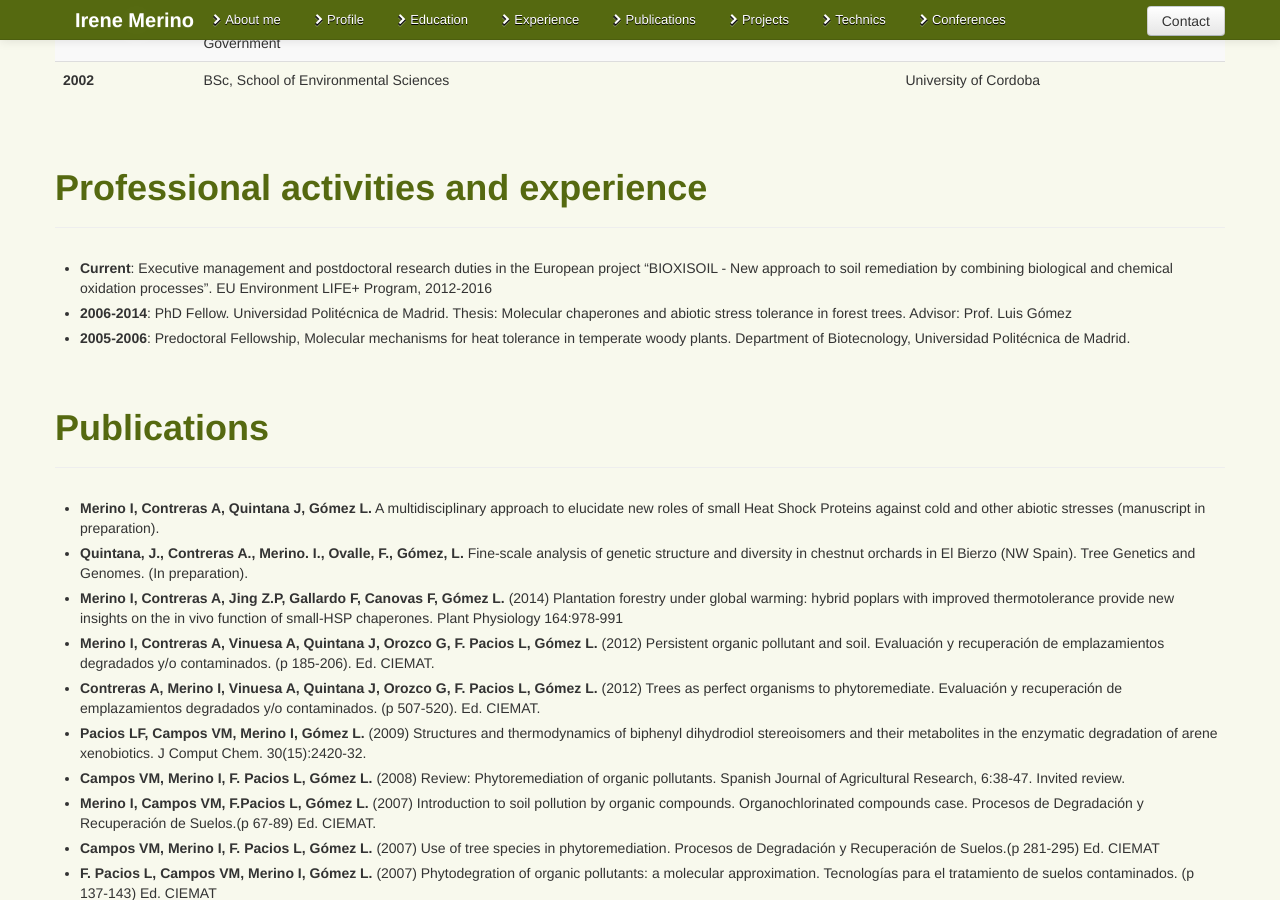
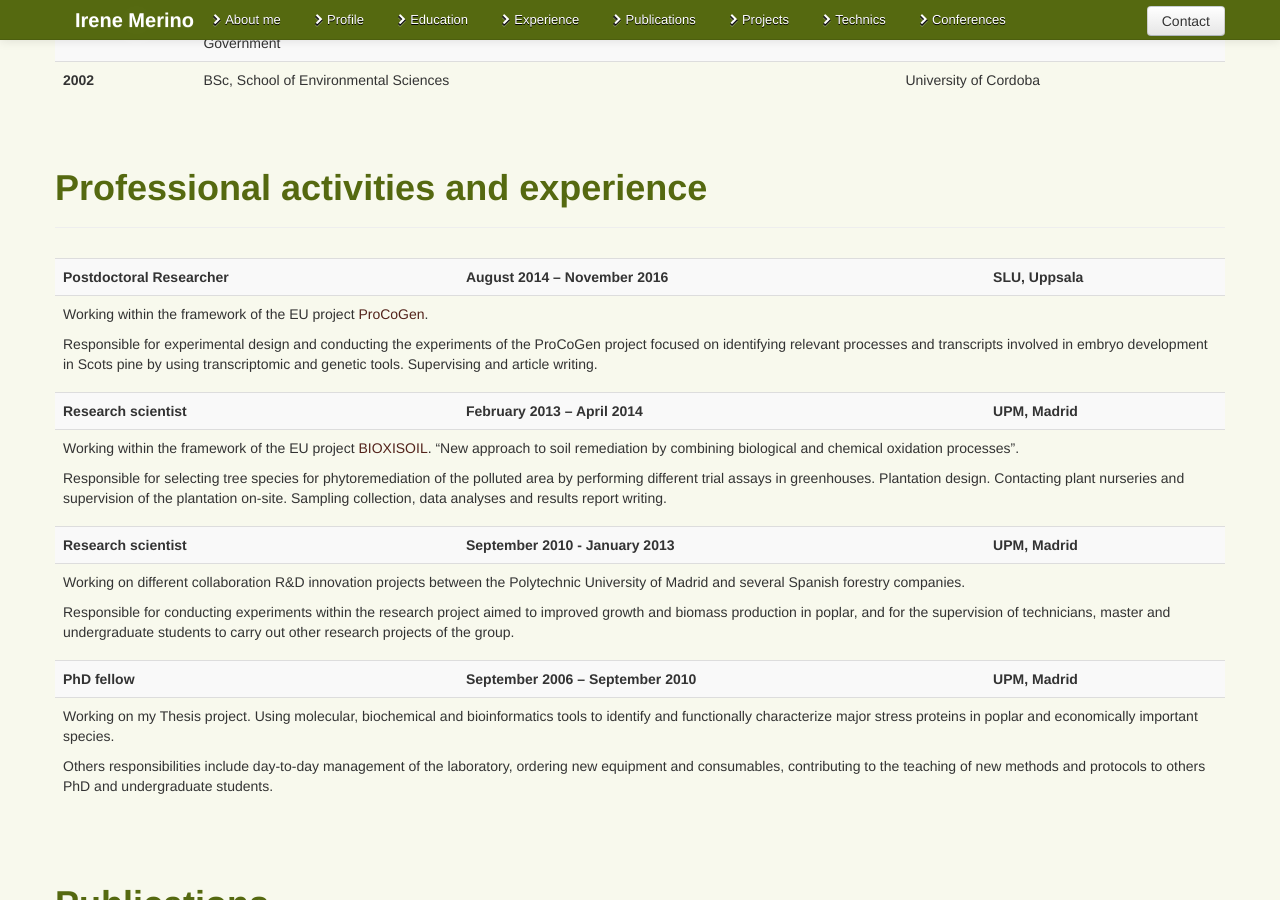
Before and after one commit to irenemerino/irenemerino, a Jekyll site: the page built from index.html, in a window 1280 px wide and 900 px high, scrolled down 1198 px. Built offline with Jekyll 4.4.1, drawn with Linux system fonts in a browser that asks for light colours; nearby versions of some CDN libraries.

Commit message:
update professional activities section

```diff
--- a/index.html
+++ b/index.html
@@ -145,19 +145,54 @@ lang: es
     <div class="page-header">
       <h1>Professional activities and experience</h1>
     </div>
-    <ul>
-      <li>
-        <b>Current</b>:
-        Executive management and postdoctoral research duties in the European project “BIOXISOIL - New approach to soil remediation by combining biological and chemical oxidation processes”. EU Environment LIFE+ Program, 2012-2016
-      </li>
-      <li>
-        <b>2006-2014</b>:
-        PhD Fellow. Universidad Polit&eacute;cnica de Madrid. Thesis: Molecular chaperones and abiotic stress tolerance in forest trees. Advisor:  Prof. Luis Gómez
-      </li>
-      <li>
-        <b>2005-2006</b>:
-        Predoctoral Fellowship, Molecular mechanisms for heat tolerance in temperate woody plants. Department of Biotecnology, Universidad Polit&eacute;cnica de Madrid.
-      </li>
+    <table class="table table-striped">
+      <tbody>
+        <tr>
+          <th>Postdoctoral Researcher</th>
+          <th>August 2014 – November 2016</th>
+          <th>SLU, Uppsala</th>
+        </tr>
+        <tr>
+          <td colspan="3">
+            <p>Working within the framework of the EU project <a href="https://bfw.ac.at/rz/bfwcms2.web?dok=9020" title="ProCoGen">ProCoGen</a>.</p>
+            <p>Responsible for experimental design and conducting the experiments of the ProCoGen project focused on identifying relevant processes and transcripts involved in embryo development in Scots pine by using transcriptomic and genetic tools. Supervising and article writing.</p>
+          </td>
+        </tr>
+        <tr>
+          <th>Research scientist</th>
+          <th>February 2013 – April 2014</th>
+          <th>UPM, Madrid</th>
+        </tr>
+        <tr>
+          <td colspan="3">
+            <p>Working within the framework of the EU project <a href="http://bioxisoil.eu/en/" title="BIOXISOIL">BIOXISOIL</a>. “New approach to soil remediation by combining biological and chemical oxidation processes”. </p>
+            <p>Responsible for selecting tree species for phytoremediation of the polluted area by performing different trial assays in greenhouses. Plantation design. Contacting plant nurseries and supervision of the plantation on-site. Sampling collection, data analyses and results report writing.</p>
+          </td>
+        </tr>
+        <tr>
+          <th>Research scientist</th>
+          <th>September 2010 - January 2013</th>
+          <th>UPM, Madrid</th>
+        </tr>
+        <tr>
+          <td colspan="3">
+            <p>Working on different collaboration R&D innovation projects between the Polytechnic University of Madrid and several Spanish forestry companies.</p>
+            <p>Responsible for conducting experiments within the research project aimed to improved growth and biomass production in poplar, and for the supervision of technicians, master and undergraduate students to carry out other research projects of the group.</p>
+          </td>
+        </tr>
+        <tr>
+          <th>PhD fellow</th>
+          <th>September 2006 – September 2010</th>
+          <th>UPM, Madrid</th>
+        </tr>
+        <tr>
+          <td colspan="3">
+            <p>Working on my Thesis project. Using molecular, biochemical and bioinformatics tools to identify and functionally characterize major stress proteins in poplar and economically important species.</p>
+            <p>Others responsibilities include day-to-day management of the laboratory, ordering new equipment and consumables, contributing to the teaching of new methods and protocols to others PhD and undergraduate students.</p>
+          </td>
+        </tr>
+      </tbody>
+    </table>
   </section>
 
   <section id="publications">
```
